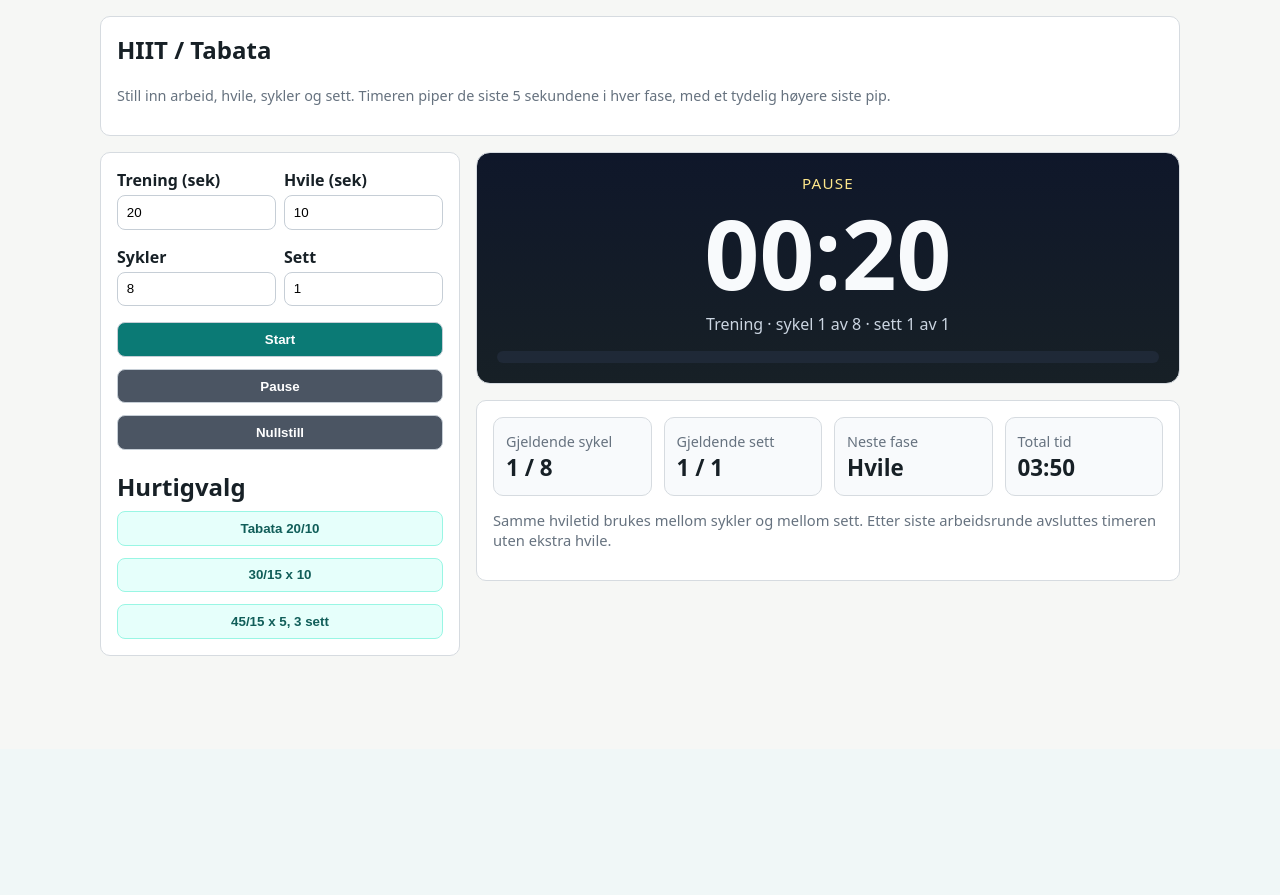
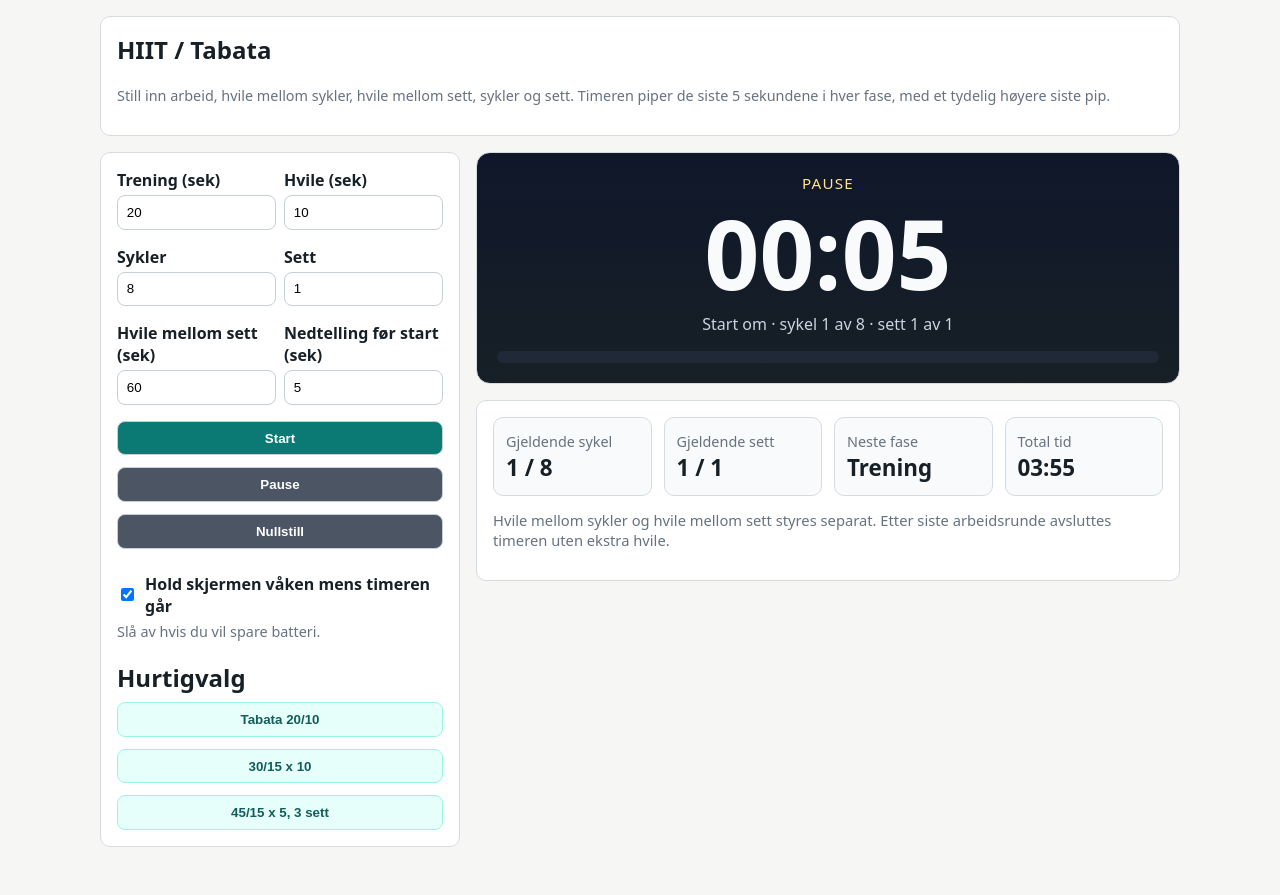
Before and after one commit to FarrisSR/treningslogger, a Flask app: page /timer in a window 1280 px wide. Shown: the part 51-946 px from the top of the page. Before the commit the page ends 707 px from the top, so only its background shows below. Run offline with Flask 3, Linux system fonts and the light colour scheme; the visitor is signed in with stand-in values (Sample User, id 1); data that the repository does not hold is empty.

Commit message:
Enhance HIIT timer controls and wake-lock preference

```diff
--- a/workout_logger/app/routes/timer.py
+++ b/workout_logger/app/routes/timer.py
@@ -22,5 +22,8 @@ def hiit_timer_track():
     request.args.get('rest', '')
     request.args.get('cycles', '')
     request.args.get('sets', '')
+    request.args.get('set_rest', '')
+    request.args.get('start_delay', '')
+    request.args.get('keep_awake', '')
     request.args.get('phase', '')
     return Response(status=204)
--- a/workout_logger/app/static/js/hiit_timer.js
+++ b/workout_logger/app/static/js/hiit_timer.js
@@ -31,6 +31,9 @@
     const restInput = byId('rest_seconds');
     const cyclesInput = byId('cycles');
     const setsInput = byId('sets');
+    const setRestInput = byId('set_rest_seconds');
+    const startDelayInput = byId('start_delay_seconds');
+    const keepScreenAwakeInput = byId('keep-screen-awake');
     const startBtn = byId('start-timer');
     const pauseBtn = byId('pause-timer');
     const resetBtn = byId('reset-timer');
@@ -66,6 +69,9 @@
         restInput.value = clampInt(saved.rest_seconds, 10, 0);
         cyclesInput.value = clampInt(saved.cycles, 8, 1);
         setsInput.value = clampInt(saved.sets, 1, 1);
+        setRestInput.value = clampInt(saved.set_rest_seconds, 60, 0);
+        startDelayInput.value = clampInt(saved.start_delay_seconds, 5, 0);
+        keepScreenAwakeInput.checked = saved.keep_screen_awake !== false;
       } catch (_err) {}
     }
 
@@ -79,14 +85,18 @@
         work_seconds: clampInt(workInput.value, 20, 1),
         rest_seconds: clampInt(restInput.value, 10, 0),
         cycles: clampInt(cyclesInput.value, 8, 1),
-        sets: clampInt(setsInput.value, 1, 1)
+        sets: clampInt(setsInput.value, 1, 1),
+        set_rest_seconds: clampInt(setRestInput.value, 60, 0),
+        start_delay_seconds: clampInt(startDelayInput.value, 5, 0),
+        keep_screen_awake: Boolean(keepScreenAwakeInput.checked)
       };
     }
 
     function totalDurationSeconds(cfg) {
       const workSegments = cfg.work_seconds * cfg.cycles * cfg.sets;
-      const restSegments = Math.max(0, (cfg.cycles * cfg.sets) - 1) * cfg.rest_seconds;
-      return workSegments + restSegments;
+      const cycleRestSegments = cfg.sets * Math.max(0, cfg.cycles - 1) * cfg.rest_seconds;
+      const setRestSegments = Math.max(0, cfg.sets - 1) * cfg.set_rest_seconds;
+      return cfg.start_delay_seconds + workSegments + cycleRestSegments + setRestSegments;
     }
 
     function logTimerEvent(eventName, extraData) {
@@ -97,7 +107,10 @@
         work: String(cfg.work_seconds),
         rest: String(cfg.rest_seconds),
         cycles: String(cfg.cycles),
-        sets: String(cfg.sets)
+        sets: String(cfg.sets),
+        set_rest: String(cfg.set_rest_seconds),
+        start_delay: String(cfg.start_delay_seconds),
+        keep_awake: cfg.keep_screen_awake ? '1' : '0'
       });
       const phase = currentPhase();
       if (phase) {
@@ -120,6 +133,15 @@
 
     function buildPhases(cfg) {
       const phases = [];
+      if (cfg.start_delay_seconds > 0) {
+        phases.push({
+          kind: 'countdown',
+          seconds: cfg.start_delay_seconds,
+          setNo: 1,
+          cycleNo: 1,
+          label: 'Start om'
+        });
+      }
       for (let setNo = 1; setNo <= cfg.sets; setNo += 1) {
         for (let cycleNo = 1; cycleNo <= cfg.cycles; cycleNo += 1) {
           phases.push({
@@ -129,8 +151,7 @@
             cycleNo,
             label: 'Trening'
           });
-          const isLast = setNo === cfg.sets && cycleNo === cfg.cycles;
-          if (!isLast && cfg.rest_seconds > 0) {
+          if (cycleNo < cfg.cycles && cfg.rest_seconds > 0) {
             phases.push({
               kind: 'rest',
               seconds: cfg.rest_seconds,
@@ -139,6 +160,15 @@
               label: 'Hvile'
             });
           }
+        }
+        if (setNo < cfg.sets && cfg.set_rest_seconds > 0) {
+          phases.push({
+            kind: 'set_rest',
+            seconds: cfg.set_rest_seconds,
+            setNo,
+            cycleNo: cfg.cycles,
+            label: 'Settpause'
+          });
         }
       }
       return phases;
@@ -171,6 +201,7 @@
     }
 
     async function requestWakeLock() {
+      if (!keepScreenAwakeInput.checked) return;
       if (!('wakeLock' in navigator) || wakeLock) return;
       try {
         wakeLock = await navigator.wakeLock.request('screen');
@@ -325,17 +356,27 @@
         restInput.value = btn.dataset.presetRest;
         cyclesInput.value = btn.dataset.presetCycles;
         setsInput.value = btn.dataset.presetSets;
+        setRestInput.value = btn.dataset.presetSetRest || '60';
+        startDelayInput.value = btn.dataset.presetStartDelay || '5';
         resetTimer();
         logTimerEvent('preset', { name: `${btn.dataset.presetWork}/${btn.dataset.presetRest}` });
       });
     });
 
-    [workInput, restInput, cyclesInput, setsInput].forEach(function (input) {
+    [workInput, restInput, cyclesInput, setsInput, setRestInput, startDelayInput].forEach(function (input) {
       input.addEventListener('change', function () {
         if (!running) {
           resetTimer();
         }
       });
+    });
+    keepScreenAwakeInput.addEventListener('change', function () {
+      saveSettings();
+      if (!keepScreenAwakeInput.checked) {
+        void releaseWakeLock();
+      } else if (running) {
+        void requestWakeLock();
+      }
     });
 
     startBtn.addEventListener('click', startTimer);
--- a/workout_logger/app/templates/timer/index.html
+++ b/workout_logger/app/templates/timer/index.html
@@ -31,7 +31,7 @@
 <div class="grid" data-hiit-root data-track-url="{{ url_for('timer.hiit_timer_track') }}">
   <section class="card">
     <h1 style="margin-top:0;">HIIT / Tabata</h1>
-    <p class="muted">Still inn arbeid, hvile, sykler og sett. Timeren piper de siste 5 sekundene i hver fase, med et tydelig høyere siste pip.</p>
+    <p class="muted">Still inn arbeid, hvile mellom sykler, hvile mellom sett, sykler og sett. Timeren piper de siste 5 sekundene i hver fase, med et tydelig høyere siste pip.</p>
   </section>
 
   <div class="timer-shell">
@@ -57,18 +57,35 @@
             <input id="sets" name="sets" type="number" min="1" step="1" value="1" required>
           </div>
         </div>
+        <div class="inline">
+          <div>
+            <label for="set_rest_seconds">Hvile mellom sett (sek)</label>
+            <input id="set_rest_seconds" name="set_rest_seconds" type="number" min="0" step="1" value="60" required>
+          </div>
+          <div>
+            <label for="start_delay_seconds">Nedtelling før start (sek)</label>
+            <input id="start_delay_seconds" name="start_delay_seconds" type="number" min="0" step="1" value="5" required>
+          </div>
+        </div>
         <div class="timer-actions">
           <button type="button" id="start-timer">Start</button>
           <button type="button" id="pause-timer" class="secondary">Pause</button>
           <button type="button" id="reset-timer" class="secondary">Nullstill</button>
         </div>
+        <div style="margin-top:0.5rem;">
+          <label style="display:flex; align-items:center; gap:0.5rem; font-weight:600;">
+            <input id="keep-screen-awake" name="keep_screen_awake" type="checkbox" style="width:auto;" checked>
+            Hold skjermen våken mens timeren går
+          </label>
+          <p class="muted" style="margin:0.35rem 0 0;">Slå av hvis du vil spare batteri.</p>
+        </div>
       </form>
       <div style="margin-top:1rem;">
         <h2 style="margin-bottom:0.5rem;">Hurtigvalg</h2>
         <div class="timer-presets">
-          <button type="button" data-preset-work="20" data-preset-rest="10" data-preset-cycles="8" data-preset-sets="1">Tabata 20/10</button>
-          <button type="button" data-preset-work="30" data-preset-rest="15" data-preset-cycles="10" data-preset-sets="1">30/15 x 10</button>
-          <button type="button" data-preset-work="45" data-preset-rest="15" data-preset-cycles="5" data-preset-sets="3">45/15 x 5, 3 sett</button>
+          <button type="button" data-preset-work="20" data-preset-rest="10" data-preset-cycles="8" data-preset-sets="1" data-preset-set-rest="60" data-preset-start-delay="5">Tabata 20/10</button>
+          <button type="button" data-preset-work="30" data-preset-rest="15" data-preset-cycles="10" data-preset-sets="1" data-preset-set-rest="90" data-preset-start-delay="5">30/15 x 10</button>
+          <button type="button" data-preset-work="45" data-preset-rest="15" data-preset-cycles="5" data-preset-sets="3" data-preset-set-rest="120" data-preset-start-delay="8">45/15 x 5, 3 sett</button>
         </div>
       </div>
     </section>
@@ -88,7 +105,7 @@
           <div class="timer-stat"><span class="muted">Neste fase</span><strong id="summary-next">Hvile</strong></div>
           <div class="timer-stat"><span class="muted">Total tid</span><strong id="summary-total">04:00</strong></div>
         </div>
-        <p class="timer-note" style="margin-top:0.85rem;">Samme hviletid brukes mellom sykler og mellom sett. Etter siste arbeidsrunde avsluttes timeren uten ekstra hvile.</p>
+        <p class="timer-note" style="margin-top:0.85rem;">Hvile mellom sykler og hvile mellom sett styres separat. Etter siste arbeidsrunde avsluttes timeren uten ekstra hvile.</p>
       </div>
     </section>
   </div>
```
